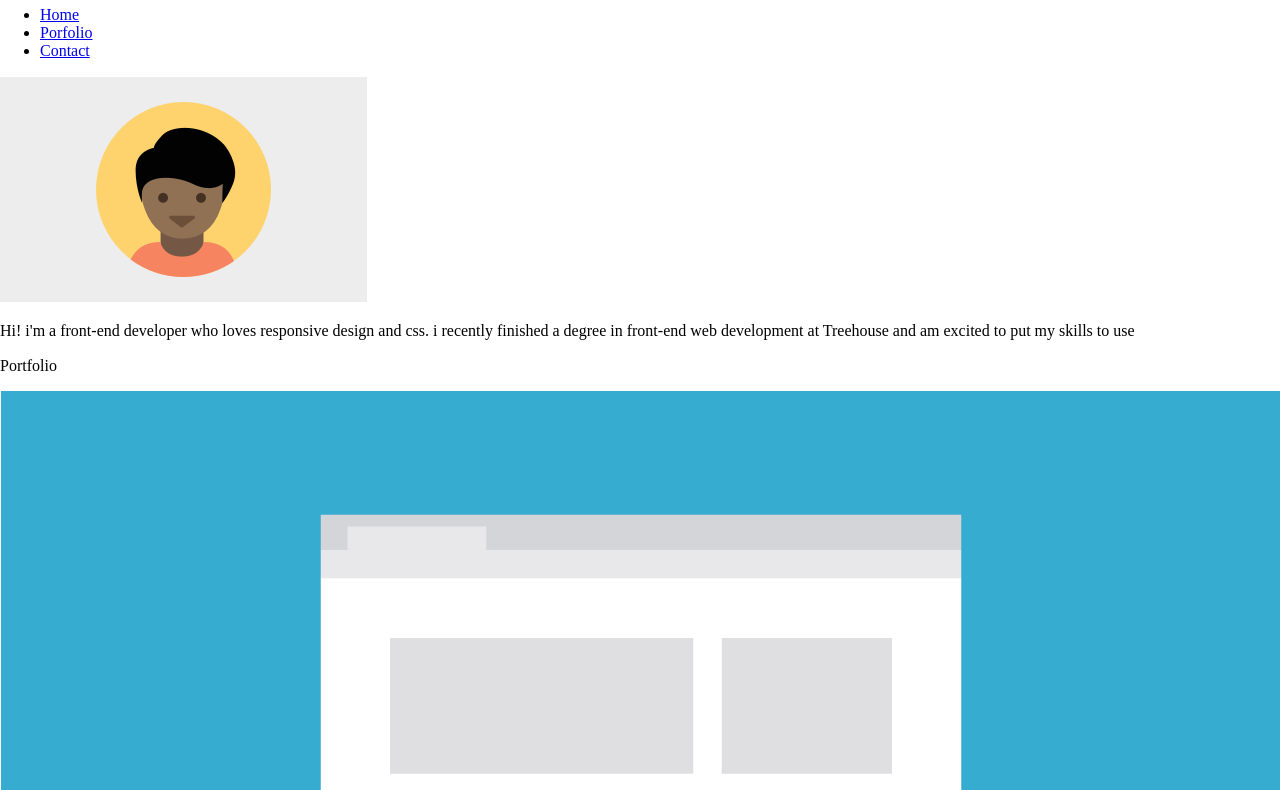
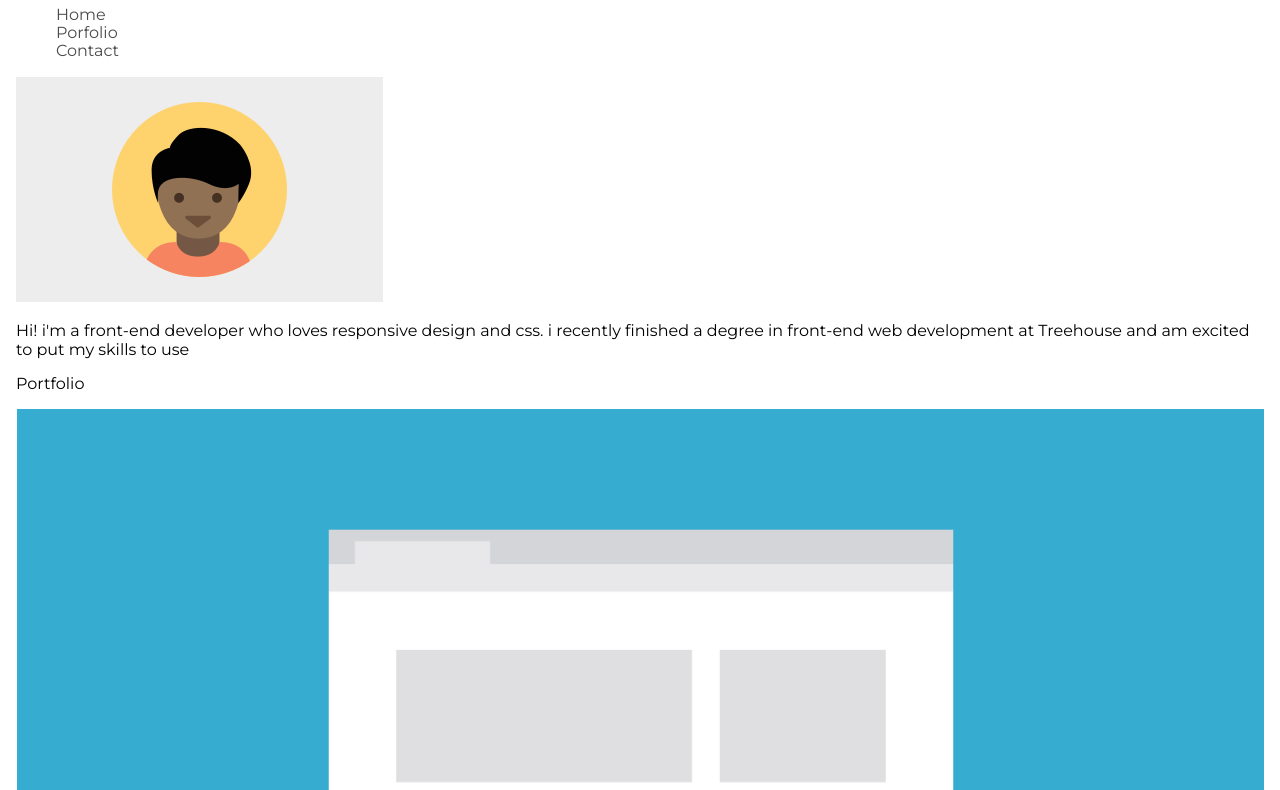
Before and after one commit to hirotachi/Treehouse-project-002, a plain HTML site: page index.html in a window 1280 px wide. Shown: the part 74-864 px from the top of the page. Drawn offline with Linux system fonts and the light colour scheme.

Commit message:
add basic/layout styles modify html

```diff
--- a/css/styles.css
+++ b/css/styles.css
@@ -0,0 +1,29 @@
+/* Imports */
+@import url("https://fonts.googleapis.com/css?family=Montserrat:400,700");
+
+/* base style */
+body{
+    margin: 0;
+    font-family: Montserrat, sans-serif;
+}
+
+a{
+    text-decoration: none;
+}
+
+ul{
+    list-style-type: none;
+}
+
+ul li a{
+    color: rgb(75, 75, 75);
+}
+
+img{
+    max-width: 100%;
+}
+
+/* layout styles */
+.wrap{
+    margin: 0 1em;
+}
--- a/index.html
+++ b/index.html
@@ -8,7 +8,8 @@
     <link rel="stylesheet" href="css/styles.css">
   </head>
   <body>
-    <header class="main-nav">
+      <div class="wrap">
+        <header class="main-nav" id="top">
             <h1 class="name">Said Oudouane</h1>
             <ul class="nav">
                 <li><a href="#">Home</a></li>
@@ -57,11 +58,16 @@
                 </div>
             </div>
         </main>
+    </div>
     <footer class="main-footer">
         <p class="footer-intro">Contact</p>
         <p class="footer-description">If you're interested in chatting or want more information about what I've been working on, I'd love to hear from you!</p>
         <p class="phone">Phone <span class="info">+1 (111)555-1234</span></p>
         <p class="email">Email <span class="info">epical@epical.me</span></p>
+        <div class="bot-footer">
+            <h3 class="footer-name">Said Oudouane</h3>
+            <a class="link" href="#top">Back to Top</a>
+        </div>
     </footer>
   </body>
 </html>
```
Lines whose indentation alone changed are shown as unchanged.
